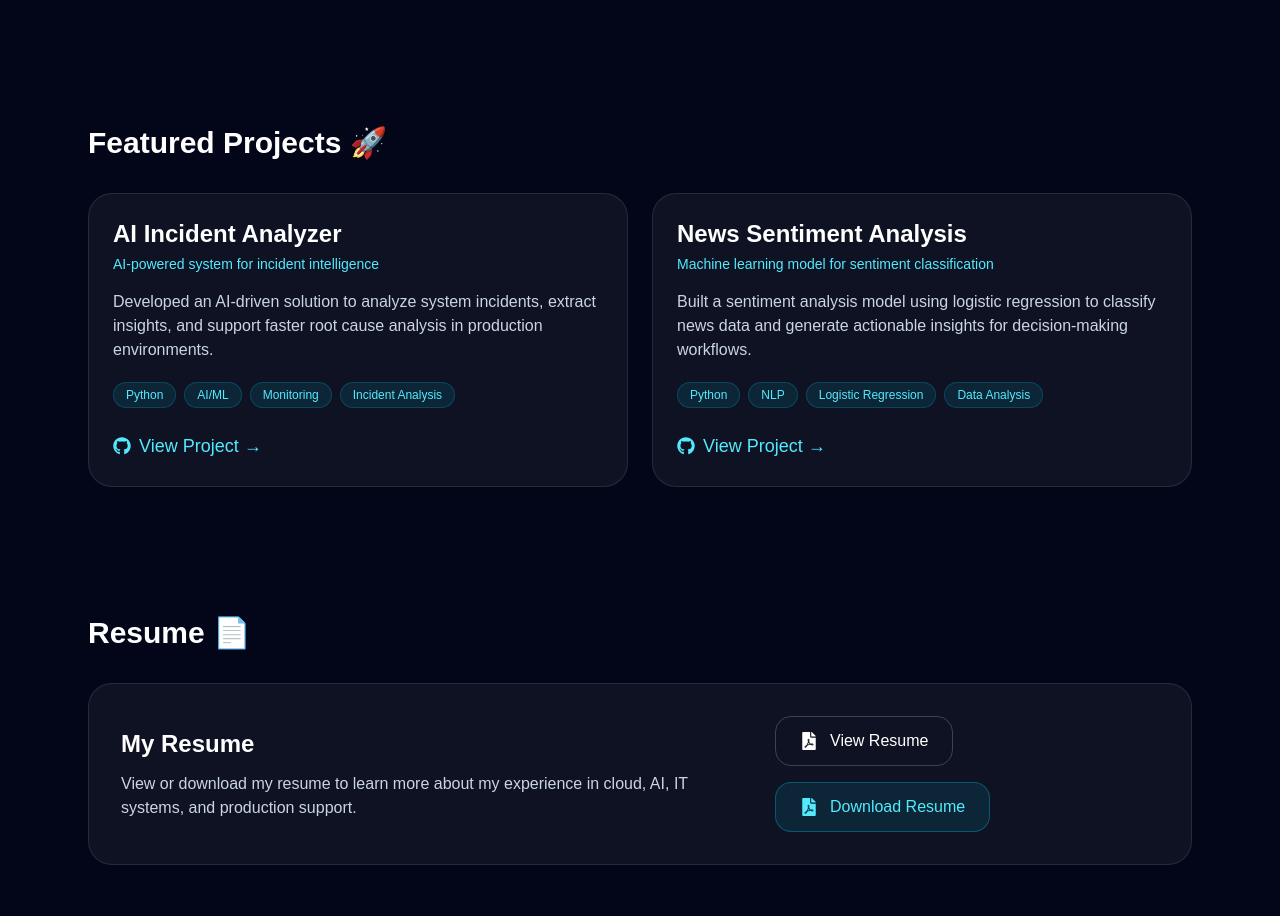
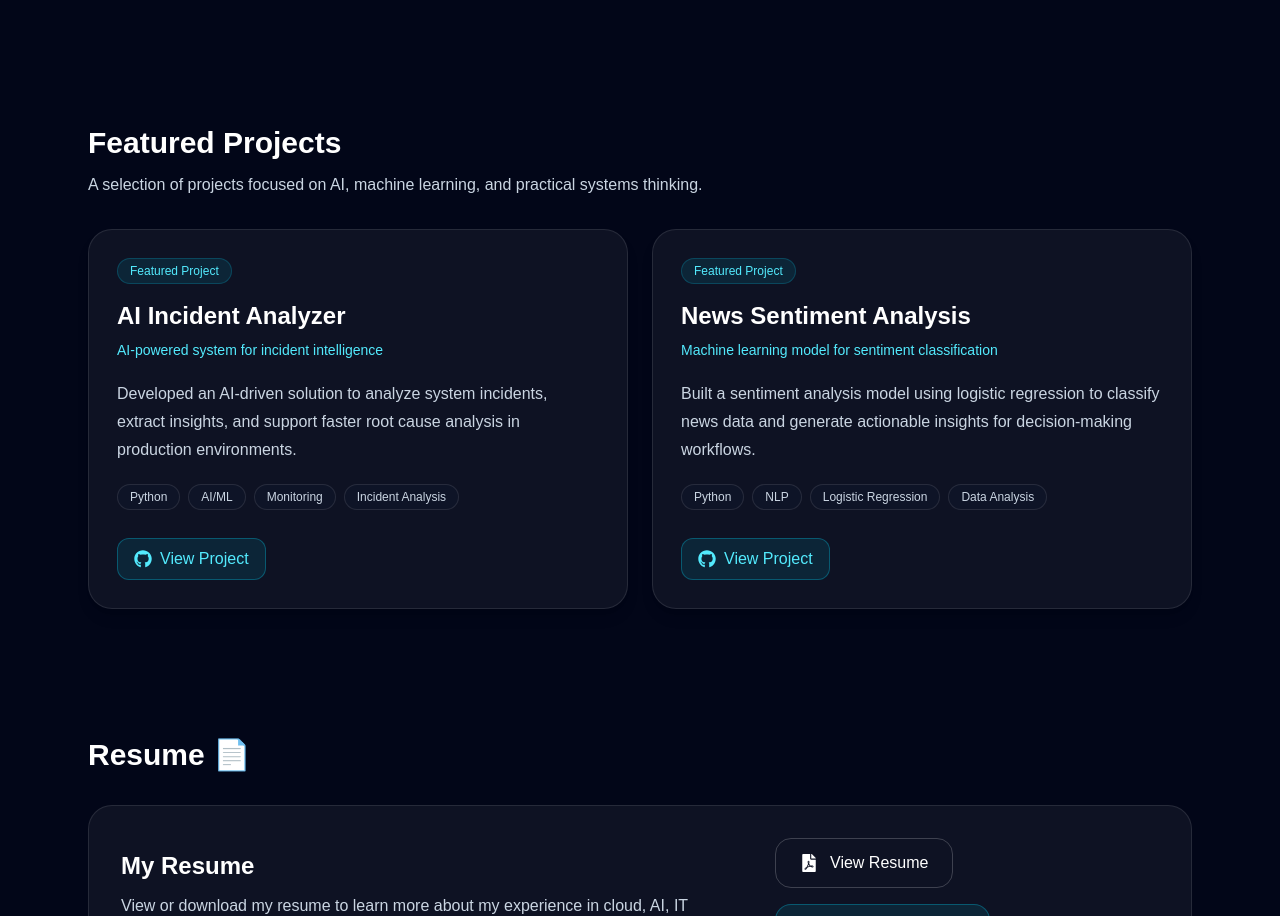
Before and after one commit to Dinkarpai/portfolio-site, a Next.js app: page / in a window 1280 px wide. Shown: the part 1080-1996 px from the top of the page. Built offline with nearby package versions, Linux system fonts and the light colour scheme.

Commit message:
Fix projects section JSX

```diff
--- a/app/page.tsx
+++ b/app/page.tsx
@@ -66,7 +66,7 @@ export default function Home() {
       {/* HERO */}
       <section className="mx-auto max-w-6xl px-6 py-24 md:py-28">
         <p className="mb-4 inline-block rounded-full border border-cyan-400/30 bg-cyan-400/10 px-4 py-1 text-sm text-cyan-300">
-          Open to Cloud, AI, and IT Systems roles
+          Open to Cloud, AI, and IT Operations roles
         </p>
 
         <h1 className="max-w-4xl text-4xl font-bold leading-tight md:text-7xl">
@@ -123,42 +123,55 @@ export default function Home() {
 
       {/* PROJECTS */}
 <section id="projects" className="mx-auto max-w-6xl px-6 py-16">
-        <h2 className="text-3xl font-semibold">Featured Projects 🚀</h2>
+  <h2 className="text-3xl font-semibold">Featured Projects</h2>
+  <p className="mt-3 max-w-2xl text-slate-300">
+    A selection of projects focused on AI, machine learning, and practical systems thinking.
+  </p>
 
   <div className="mt-8 grid gap-6 md:grid-cols-2">
     {projects.map((project) => (
       <div
         key={project.title}
-              className="rounded-3xl border border-white/10 bg-white/5 p-6 transition duration-300 hover:-translate-y-1 hover:bg-white/[0.07]"
+        className="group rounded-3xl border border-white/10 bg-white/5 p-7 shadow-lg shadow-black/10 transition duration-300 hover:-translate-y-2 hover:border-cyan-400/30 hover:bg-white/[0.07]"
       >
-              <h3 className="text-2xl font-semibold">{project.title}</h3>
+        <div className="flex items-start justify-between gap-4">
+          <div>
+            <span className="inline-flex rounded-full border border-cyan-400/20 bg-cyan-400/10 px-3 py-1 text-xs font-medium text-cyan-300">
+              Featured Project
+            </span>
 
-               <p className="mt-1 text-sm text-cyan-300">
-                 {project.subtitle}
+            <h3 className="mt-4 text-2xl font-semibold">{project.title}</h3>
+
+            <p className="mt-2 text-sm text-cyan-300">{project.subtitle}</p>
+          </div>
+        </div>
+
+        <p className="mt-5 leading-7 text-slate-300">
+          {project.description}
         </p>
-
-              <p className="mt-4 text-slate-300">{project.description}</p>
 
         <div className="mt-5 flex flex-wrap gap-2">
           {project.tech.map((item) => (
             <span
               key={item}
-                    className="rounded-full border border-cyan-400/20 bg-cyan-400/10 px-3 py-1 text-xs text-cyan-300"
+              className="rounded-full border border-white/10 bg-slate-900/60 px-3 py-1 text-xs text-slate-300"
             >
               {item}
             </span>
           ))}
         </div>
 
+        <div className="mt-7 flex flex-wrap gap-4">
           <a
             href={project.github}
             target="_blank"
             rel="noreferrer"
-                className="mt-6 inline-flex items-center gap-2 text-lg font-medium text-cyan-300 hover:text-cyan-200"
+            className="inline-flex items-center gap-2 rounded-xl border border-cyan-400/30 bg-cyan-400/10 px-4 py-2 font-medium text-cyan-300 transition hover:bg-cyan-400/20"
           >
-                <FaGithub />
-                View Project →
+            <FaGithub size={18} />
+            View Project
           </a>
+        </div>
       </div>
     ))}
   </div>
```
Lines whose indentation alone changed are shown as unchanged.
